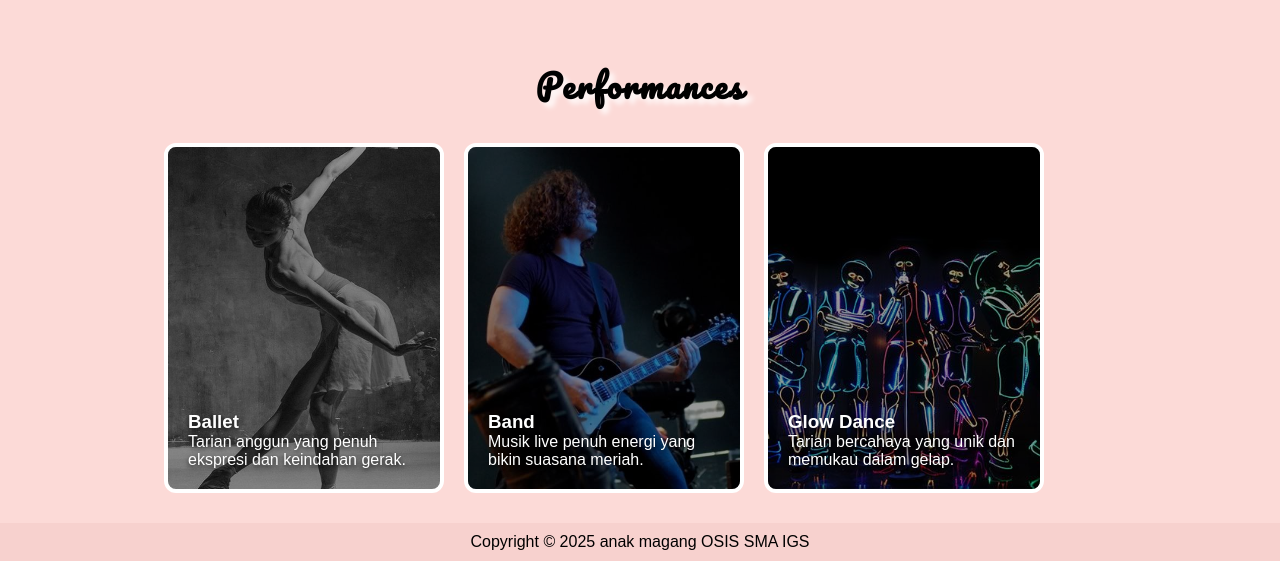
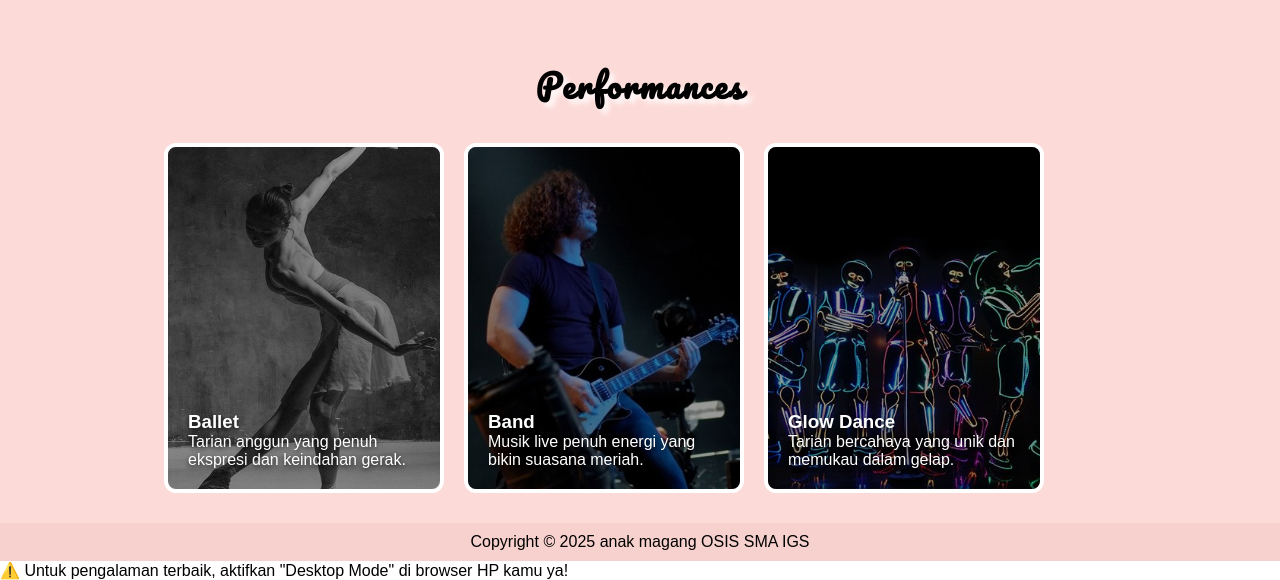
Before and after one commit to FatanKetan/Flammoria-Website, a plain HTML site: page index.html in a window 1280 px wide. Shown: the part 1923-2503 px from the top of the page. Drawn offline with Linux system fonts and the light colour scheme.

Commit message:
index.html

```diff
--- a/index.html
+++ b/index.html
@@ -191,7 +191,9 @@
       </div>
     </div>
   </div>
-
+  <div class="mobile-warning">
+  ⚠️ Untuk pengalaman terbaik, aktifkan "Desktop Mode" di browser HP kamu ya!
+  </div>
 </body>
 <script src="script.js"></script>
 </html>
```
